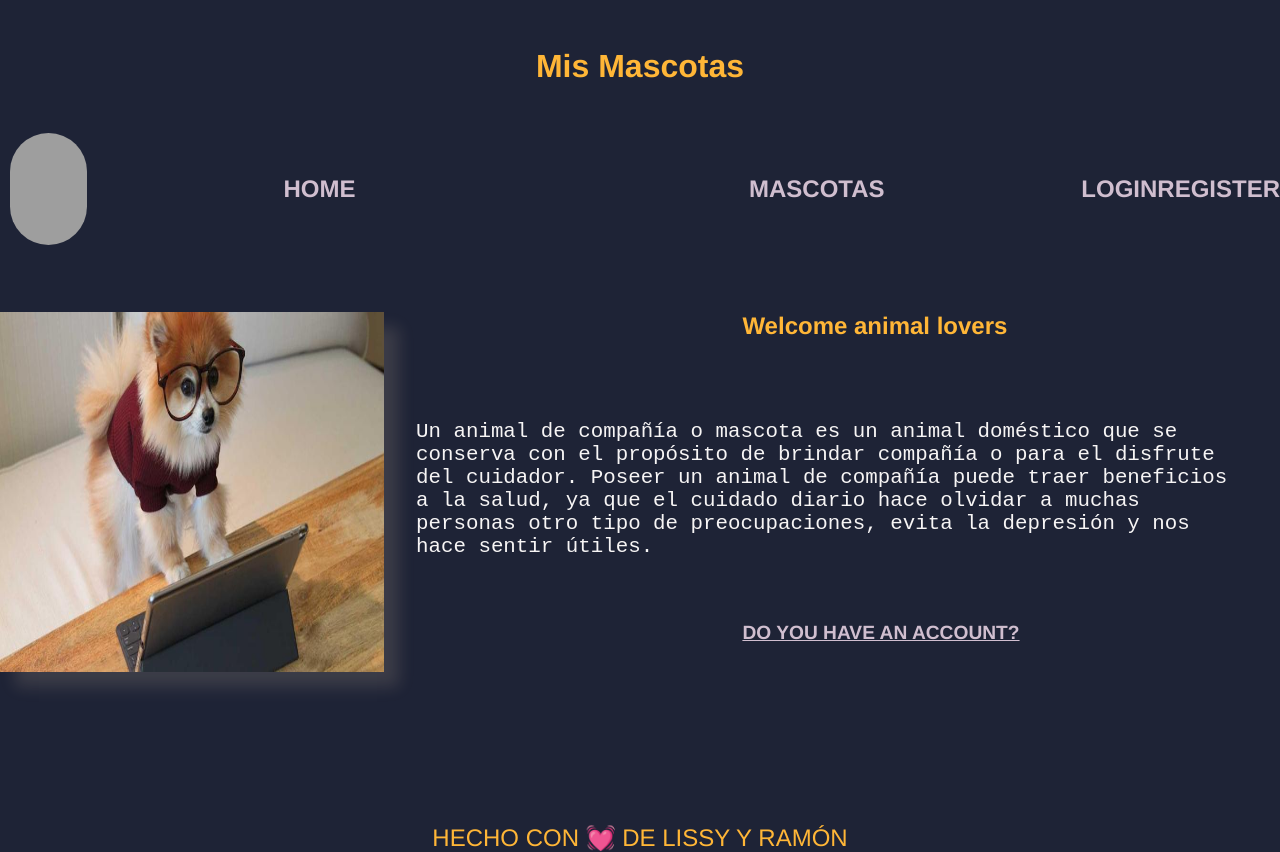
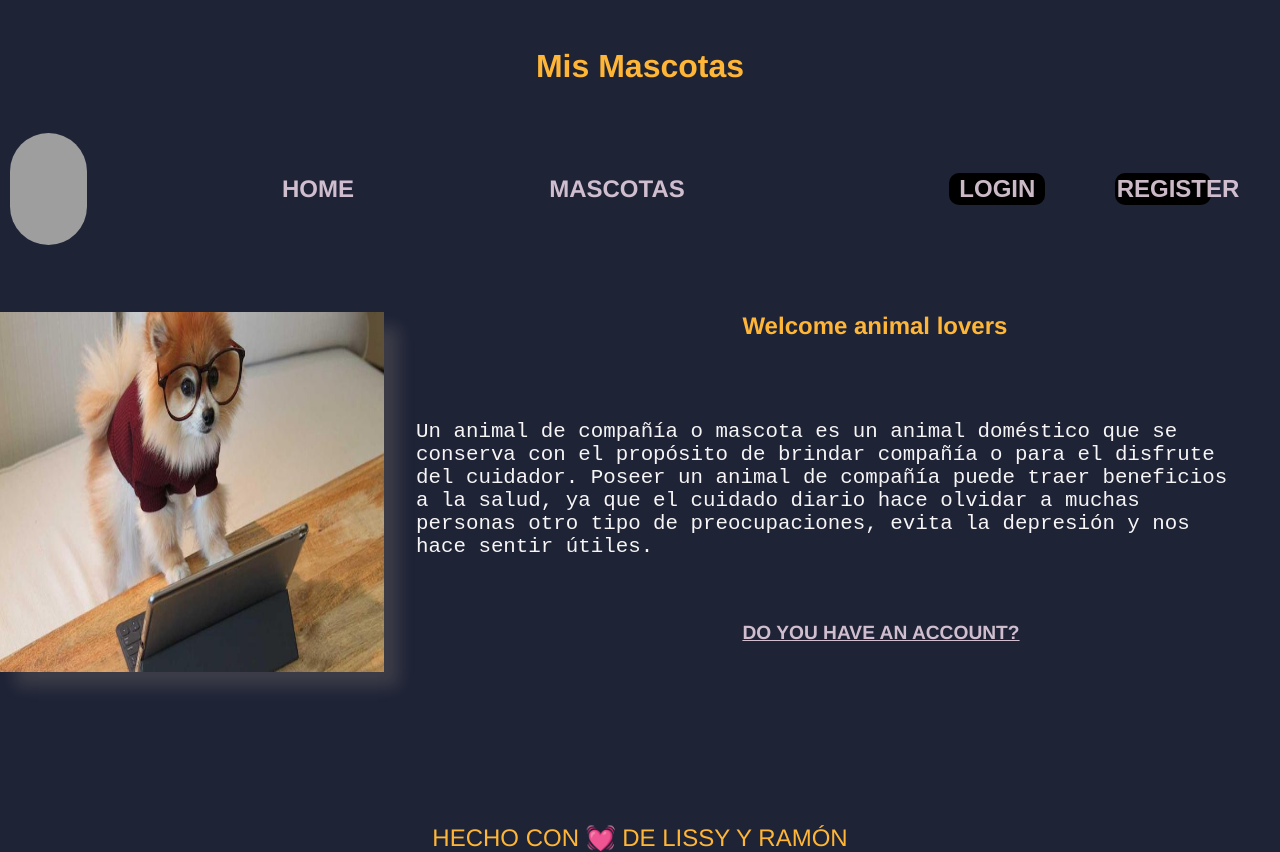
Before and after one commit to RamonWilliams/Front-Macotas, a React (Vite) app: page / in a window 1280 px wide. Built offline with nearby package versions, Linux system fonts and the light colour scheme; grey boxes are pictures that could not be loaded.

Commit message:
Modificaciones en varios componentes para e correcto funcionamiento del profile, y algunas modificaciones en css

```diff
--- a/src/components/Header/Header.css
+++ b/src/components/Header/Header.css
@@ -32,7 +32,18 @@ img {
 
 ul {
     display: flex;
-    justify-content: space-around;
+    justify-content: space-evenly;
     width: 90%;
     align-items: center;
 }
+
+
+.botones{
+    width: 400px;
+}
+.botones li button{
+    color: black;
+    background-color: black;
+
+
+}
--- a/src/components/Header/Header.jsx
+++ b/src/components/Header/Header.jsx
@@ -31,21 +31,20 @@ const Header = () => {
                 </ul>
                 <div className="control">
                     {mascota ? (
-                        <>
-                            <p>Welcome </p>
+                            <>
                             {mascota.image !== "undefined" ? (
                                 <img src={mascota?.image} alt="Mascota Image" />
-                            ) : null}
+                                ) : null}
 
-                            <button onClick={() => logout() & navigate("/login")}>Logout</button>
-                        </>
+                            <button onClick={() => logout() & navigate("/")}>Logout</button>
+                            </>
                     ) : (
-                        <ul>
+                        <ul className="botones">
                             <li>
-                                <Link to="/login">Login</Link>
+                               <button> <Link to="/login">Login</Link></button>
                             </li>
                             <li>
-                                <Link to="/register">Register</Link>
+                                <button className="boton">  <Link to="/register">Register</Link></button>
                             </li>
                         </ul>
                     )}
--- a/src/components/MascotaCard/MascotaCard.jsx
+++ b/src/components/MascotaCard/MascotaCard.jsx
@@ -2,7 +2,7 @@ import { useContext } from "react";
 import { useNavigate } from "react-router-dom";
 import { JwtContext } from "../../context/JwtContext";
 import { API } from "../../services/API";
-import Swal from "sweetalert2";
+import { Link } from "react-router-dom";
 
 import "./MascotaCard.css"
 
@@ -10,42 +10,6 @@ import "./MascotaCard.css"
 const MascotaCard = ({ mascota }) => {
     // const { mascota } = useContext(JwtContext);
     let navigate = useNavigate()
-
-
-    const deleteMascota = () => {
-        Swal.fire({
-            title: "¿Are you sure you want to delete the mascot",
-            text: "You can not get it back",
-            icon: "warning",
-            showCancelButton: true,
-            confirmButtonColor: "#3085d6",
-            cancelButtonColor: "#d33",
-            confirmButtonText: "yeap, delete!",
-        }).then((result) => {
-
-            if (result.isConfirmed) {
-
-                if (mascota.type === "perro") {
-                    API.delete(`/mascota/${mascota._id}`).then((res) => {
-                        window.location.reload();
-                    })
-                } else if (mascota.type === "gato") {
-                    API.delete(`/mascota/${mascota._id}`).then((res) => {
-                        window.location.reload();
-                    })
-                } else if (mascota.type === "ave") {
-                    API.delete(`/mascota/${mascota._id}`).then((res) => {
-                        window.location.reload();
-                    })
-                } else {
-                    console.log("Could not delete the mascot")
-                }
-
-
-            }
-        })
-        };
-
 
     const editMascota = (mascota) => {
         setEditingMascota(mascota);
@@ -65,8 +29,7 @@ const MascotaCard = ({ mascota }) => {
             <h3>Apodo: {mascota.nickname}</h3>
             <p>Tipo: {mascota.type}</p>
             <p>Descripción: {mascota.description}</p>
-
-            {mascota ? <><button onClick={() => editMascota(mascota)}>Edit</button>  <button onClick={() => deleteMascota}>Delete</button></> : null}
+            {mascota ? <><button onClick={() => editMascota(mascota)}>Edit</button>Delete  <button onClick={() => deleteMascota}>Delete</button></> : null}
 
 
         </figure>
--- a/src/context/jwtContext.jsx
+++ b/src/context/jwtContext.jsx
@@ -1,5 +1,6 @@
 
 import { useState, createContext } from "react";
+
 
 export const JwtContext = createContext();
 
@@ -37,6 +38,7 @@ export const JwtContextProvider = ({ children }) => {
         localStorage.removeItem("mascota");
         localStorage.removeItem("token");
 
+
     }
 
 
--- a/src/index.css
+++ b/src/index.css
@@ -24,10 +24,12 @@ body {
     background-color: #1e2336;
 }
 
-h1 h2 h3 {
+h1,h2 {
     color: #ffb637;
 }
-
+h2{
+    font-size: 2rem;
+}
 p {
     color: #ffb637;
 }
@@ -43,3 +45,21 @@ p {
     cursor: pointer;
     color: #fca819;
 }
+input{
+    width: 16rem;
+    font-size: 16px;
+}
+label{
+    color: rgb(234, 237, 240);
+    font-size: 1.3rem;
+}
+button{
+    background: transparent;
+    color: rgb(24, 23, 21);
+    font-size: 1.3rem;
+    background-color: wheat;
+    width: 6rem;
+    border: 2px solid black;
+    border-radius: 10px;
+    cursor: pointer;
+}
--- a/src/pages/Mascotas/Mascotas.css
+++ b/src/pages/Mascotas/Mascotas.css
@@ -14,10 +14,3 @@
     color:  #ffb637;
     gap: 2rem;
 }
-.titulo-mascota h2{
-    color:   #ffb637;
-    margin-bottom: 4rem;
-    text-align: center;
-    text-transform: uppercase;
-
-}
--- a/src/pages/Mascotas/Mascotas.jsx
+++ b/src/pages/Mascotas/Mascotas.jsx
@@ -36,7 +36,7 @@ const Mascotas = () => {
     return (
         <section className="main">
 
-            <h2>Mascotas</h2>
+            <h2>Buscador de Mascotas</h2>
             <Search setFilterWord={setFilterWord} />
 
 
--- a/src/pages/Profile/Profile.jsx
+++ b/src/pages/Profile/Profile.jsx
@@ -13,15 +13,49 @@ const Profile = () => {
     let navigate = useNavigate();
 
 
+    const deleteMascota = () => {
+        Swal.fire({
+            title: "¿Are you sure you want to delete the mascot",
+            text: "You can not get it back",
+            icon: "warning",
+            showCancelButton: true,
+            confirmButtonColor: "#3085d6",
+            cancelButtonColor: "#d33",
+            confirmButtonText: "yeap, delete!",
+        }).then((result) => {
+            if (result.isConfirmed) {
+              API.delete( `/mascota/${mascota._id}`).then((res) => {
+
+                  navigate("/");
+                  Swal.fire("Mascota eliminada");
+                })
+              };
+
+
+            }
+        )
+    };
 
     const defaultValues = {
-        petname: mascota.petname,
-    };
+        petname:mascota.petname,
+        nickname: mascota.nickname,
+        image:mascota.image,
+        type: mascota.type,
+        description: mascota.description  }
+
+
+
+
+
 
     const formSubmit = (data) => {
         const formData = new FormData();
         formData.append("petname", data.petname);
+        formData.append("nickname", data.nickname);
         formData.append("image", data.image[0]);
+        formData.append("type", data.type);
+        formData.append("description", data.description);
+
         API.patch(`/mascota/${mascota._id}`, formData).then((res) => {
             logout();
             if (res) {
@@ -30,17 +64,33 @@ const Profile = () => {
             }
         });
     };
+
+
+
     return (
         <section className="profile">
             <h2>Profile</h2>
             <img src={mascota.image} alt="Mascota image" />
+
             <form onSubmit={handleSubmit(formSubmit)}>
-                <input
-                    type="text" id="petname" name="petname" {...register("petname")}
-                    defaultValue={defaultValues.petname}
-                />
+                <label htmlFor="petname">Edit Petname</label>
+                <input type="text" id="petname" name="petname" {...register("petname")}
+                 defaultValue={defaultValues.petname}/>
+
+                <label htmlFor="image">Change your Image</label>
                 <input type="file" id="image" name="image" {...register("image")} />
-                <button type="submit">Edit Profile</button>
+
+
+
+                <label htmlFor="type"> Change Type</label>
+                <input type="text" id="type" name="type" {...register("type")}/>
+
+                {mascota?(  <>  <button type="submit"> Edit </button>
+                <button type="button" onClick={()=>deleteMascota(mascota)}>Delete</button>
+                </>): null}
+
+
+
             </form>
         </section>
     );
```
